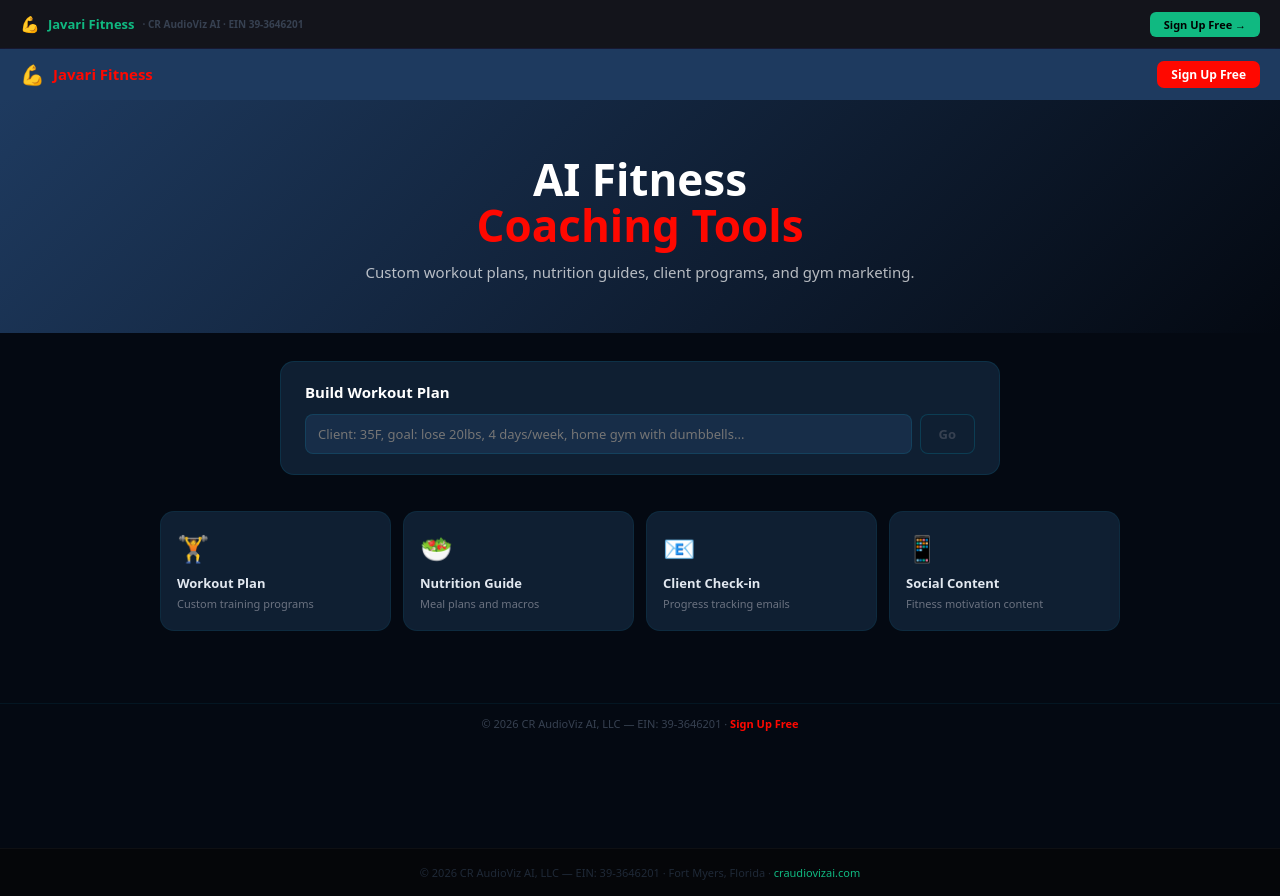
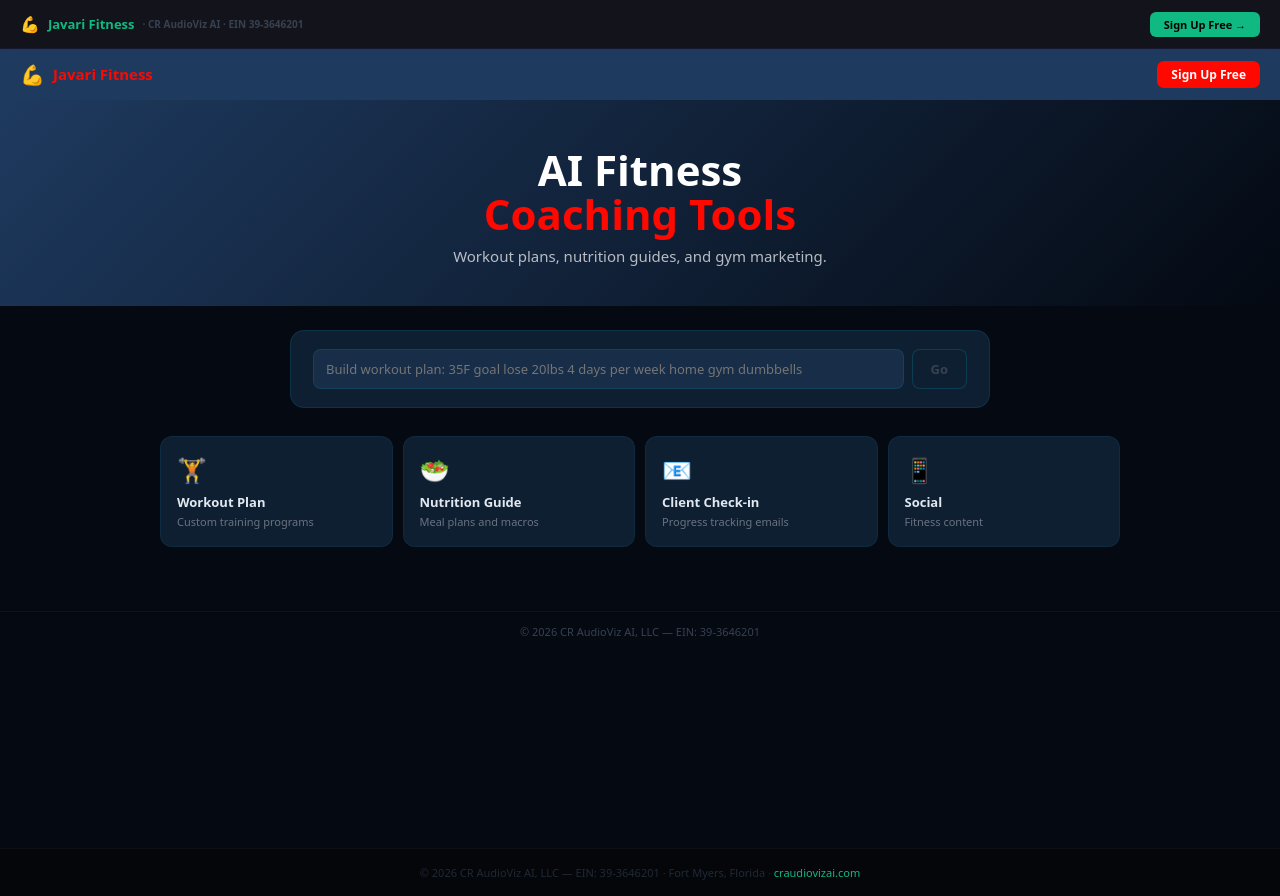
Before and after one commit to CR-AudioViz-AI/javari-fitness, a Next.js app: page / in a window 1280 px wide. Built offline with nearby package versions, Linux system fonts and the light colour scheme.

Commit message:
feat: full AI homepage — CR AudioViz AI EIN 39-3646201

```diff
--- a/app/page.tsx
+++ b/app/page.tsx
@@ -1,33 +1,32 @@
 "use client";
-// app/page.tsx — Javari Fitness · CR AudioViz AI · EIN 39-3646201
+// app/page.tsx — Javari Fitness · CR AudioViz AI · EIN 39-3646201 · May 2026
 import { useState } from "react";
-const TOOLS = [{"icon": "\ud83c\udfcb\ufe0f", "label": "Workout Plan", "desc": "Custom training programs", "href": "/workout"}, {"icon": "\ud83e\udd57", "label": "Nutrition Guide", "desc": "Meal plans and macros", "href": "/nutrition"}, {"icon": "\ud83d\udce7", "label": "Client Check-in", "desc": "Progress tracking emails", "href": "/checkin"}, {"icon": "\ud83d\udcf1", "label": "Social Content", "desc": "Fitness motivation content", "href": "/social"}];
-export default function Page() {
-  const [input,setInput]=useState(""); const [out,setOut]=useState(""); const [loading,setLoading]=useState(false);
-  async function go() { if(!input.trim())return; setLoading(true);setOut("");
-    try { const r=await fetch("/api/chat",{method:"POST",headers:{"Content-Type":"application/json"},body:JSON.stringify({messages:[{role:"user",content:input}],stream:false,systemOverride:"You are a certified personal trainer and nutrition coach. Create safe, effective fitness programs. Not a substitute for medical advice."})});
-      const d=await r.json(); setOut(d?.choices?.[0]?.message?.content||d?.content||"Error.");
-    } catch {setOut("Error.");} setLoading(false); }
+const T=[{"i": "\ud83c\udfcb\ufe0f", "l": "Workout Plan", "d": "Custom training programs", "h": "/workout"}, {"i": "\ud83e\udd57", "l": "Nutrition Guide", "d": "Meal plans and macros", "h": "/nutrition"}, {"i": "\ud83d\udce7", "l": "Client Check-in", "d": "Progress tracking emails", "h": "/checkin"}, {"i": "\ud83d\udcf1", "l": "Social", "d": "Fitness content", "h": "/social"}];
+export default function P() {
+  const [i,setI]=useState(""); const [o,setO]=useState(""); const [l,setL]=useState(false);
+  async function go() { if(!i.trim())return; setL(true);setO("");
+    try { const r=await fetch("/api/chat",{method:"POST",headers:{"Content-Type":"application/json"},body:JSON.stringify({messages:[{role:"user",content:i}],stream:false,systemOverride:"You are a certified personal trainer. Create safe effective programs. Not medical advice."})});
+      const d=await r.json(); setO(d?.choices?.[0]?.message?.content||d?.content||"Error.");
+    } catch {setO("Error.");} setL(false); }
   return (<div style={{minHeight:"100vh",background:"#040912",color:"#e2e8f0",fontFamily:"system-ui"}}>
     <nav style={{background:"#1E3A5F",padding:"0 20px",height:52,display:"flex",alignItems:"center",justifyContent:"space-between",position:"sticky",top:0,zIndex:100}}>
       <div style={{display:"flex",alignItems:"center",gap:8}}><span style={{fontSize:20}}>💪</span><span style={{fontWeight:800,color:"#FF0800",fontSize:15}}>Javari Fitness</span></div>
       <a href="https://craudiovizai.com/auth/signup" style={{background:"#FF0800",color:"#fff",borderRadius:7,padding:"5px 14px",fontSize:12,fontWeight:700,textDecoration:"none"}}>Sign Up Free</a>
     </nav>
-    <section style={{background:"linear-gradient(135deg,#1E3A5F,#040912)",padding:"56px 24px 48px",textAlign:"center"}}>
-      <h1 style={{fontSize:"clamp(24px,4vw,44px)",fontWeight:900,color:"#fff",margin:"0 0 12px",lineHeight:1.05}}>AI Fitness<br/><span style={{color:"#FF0800"}}>Coaching Tools</span></h1>
-      <p style={{color:"rgba(255,255,255,0.7)",fontSize:15,lineHeight:1.65,margin:0}}>Custom workout plans, nutrition guides, client programs, and gym marketing.</p>
+    <section style={{background:"linear-gradient(135deg,#1E3A5F,#040912)",padding:"48px 24px 40px",textAlign:"center"}}>
+      <h1 style={{fontSize:"clamp(22px,4vw,42px)",fontWeight:900,color:"#fff",margin:"0 0 10px",lineHeight:1.05}}>AI Fitness<br/><span style={{color:"#FF0800"}}>Coaching Tools</span></h1>
+      <p style={{color:"rgba(255,255,255,0.7)",fontSize:15,margin:0}}>Workout plans, nutrition guides, and gym marketing.</p>
     </section>
-    <section style={{maxWidth:720,margin:"0 auto",padding:"28px 20px 0"}}>
-      <div style={{background:"#0F1F32",border:"1px solid rgba(0,180,216,0.12)",borderRadius:14,padding:"20px 24px"}}>
-        <h2 style={{margin:"0 0 12px",fontSize:15,fontWeight:700,color:"#fff"}}>Build Workout Plan</h2>
-        <div style={{display:"flex",gap:8}}><input value={input} onChange={e=>setInput(e.target.value)} onKeyDown={e=>e.key==="Enter"&&go()} placeholder="Client: 35F, goal: lose 20lbs, 4 days/week, home gym with dumbbells..." style={{flex:1,background:"#172D48",border:"1px solid rgba(0,180,216,0.15)",borderRadius:8,padding:"10px 12px",color:"#e2e8f0",fontSize:13,outline:"none",fontFamily:"system-ui"}}/>
-        <button onClick={go} disabled={loading||!input.trim()} style={{background:loading||!input.trim()?"#0F1F32":"#1E3A5F",color:loading||!input.trim()?"#374151":"#FF0800",border:"1px solid rgba(0,180,216,0.2)",borderRadius:8,padding:"10px 18px",fontSize:13,fontWeight:700,cursor:loading||!input.trim()?"not-allowed":"pointer",fontFamily:"system-ui"}}>{loading?"...":"Go"}</button></div>
-        {out&&<div style={{marginTop:14,padding:"12px 14px",background:"rgba(0,180,216,0.05)",border:"1px solid rgba(0,180,216,0.1)",borderRadius:8}}><pre style={{margin:0,fontSize:13,color:"#e2e8f0",lineHeight:1.65,whiteSpace:"pre-wrap",fontFamily:"system-ui",maxHeight:320,overflowY:"auto"}}>{out}</pre></div>}
+    <section style={{maxWidth:700,margin:"0 auto",padding:"24px 20px 0"}}>
+      <div style={{background:"#0F1F32",border:"1px solid rgba(0,180,216,0.12)",borderRadius:14,padding:"18px 22px"}}>
+        <div style={{display:"flex",gap:8}}><input value={i} onChange={e=>setI(e.target.value)} onKeyDown={e=>e.key==="Enter"&&go()} placeholder="Build workout plan: 35F goal lose 20lbs 4 days per week home gym dumbbells" style={{flex:1,background:"#172D48",border:"1px solid rgba(0,180,216,0.15)",borderRadius:8,padding:"10px 12px",color:"#e2e8f0",fontSize:13,outline:"none",fontFamily:"system-ui"}}/>
+        <button onClick={go} disabled={l||!i.trim()} style={{background:l||!i.trim()?"#0F1F32":"#1E3A5F",color:l||!i.trim()?"#374151":"#FF0800",border:"1px solid rgba(0,180,216,0.2)",borderRadius:8,padding:"10px 18px",fontSize:13,fontWeight:700,cursor:l||!i.trim()?"not-allowed":"pointer",fontFamily:"system-ui"}}>{l?"...":"Go"}</button></div>
+        {o&&<pre style={{marginTop:12,padding:"12px",background:"rgba(0,180,216,0.05)",border:"1px solid rgba(0,180,216,0.1)",borderRadius:8,fontSize:13,color:"#e2e8f0",lineHeight:1.65,whiteSpace:"pre-wrap",fontFamily:"system-ui",maxHeight:300,overflowY:"auto",margin:"12px 0 0"}}>{o}</pre>}
       </div>
     </section>
-    <section style={{maxWidth:960,margin:"0 auto",padding:"36px 20px 72px"}}><div style={{display:"grid",gridTemplateColumns:"repeat(auto-fit,minmax(200px,1fr))",gap:12}}>
-      {TOOLS.map((t:any)=>(<a key={t.href} href={t.href} style={{background:"#0F1F32",border:"1px solid rgba(0,180,216,0.08)",borderRadius:14,padding:"18px 16px",textDecoration:"none",display:"block"}}><span style={{fontSize:26,display:"block",marginBottom:8}}>{t.icon}</span><div style={{fontWeight:700,fontSize:13,color:"#e2e8f0",marginBottom:4}}>{t.label}</div><div style={{fontSize:11,color:"#6B7280",lineHeight:1.4}}>{t.desc}</div></a>))}
+    <section style={{maxWidth:960,margin:"0 auto",padding:"28px 20px 64px"}}><div style={{display:"grid",gridTemplateColumns:"repeat(auto-fit,minmax(190px,1fr))",gap:10}}>
+      {T.map((t:any)=>(<a key={t.h} href={t.h} style={{background:"#0F1F32",border:"1px solid rgba(0,180,216,0.08)",borderRadius:12,padding:"16px",textDecoration:"none",display:"block"}}><span style={{fontSize:24,display:"block",marginBottom:7}}>{t.i}</span><div style={{fontWeight:700,fontSize:13,color:"#e2e8f0",marginBottom:3}}>{t.l}</div><div style={{fontSize:11,color:"#6B7280",lineHeight:1.4}}>{t.d}</div></a>))}
     </div></section>
-    <footer style={{borderTop:"1px solid rgba(0,180,216,0.08)",padding:"12px 24px",textAlign:"center"}}><p style={{color:"#374151",fontSize:11,margin:0}}>© 2026 CR AudioViz AI, LLC — EIN: 39-3646201 · <a href="https://craudiovizai.com/auth/signup" style={{color:"#FF0800",textDecoration:"none",fontWeight:600}}>Sign Up Free</a></p></footer>
+    <footer style={{borderTop:"1px solid rgba(0,180,216,0.08)",padding:"12px 24px",textAlign:"center"}}><p style={{color:"#374151",fontSize:11,margin:0}}>© 2026 CR AudioViz AI, LLC — EIN: 39-3646201</p></footer>
   </div>);
 }
```
